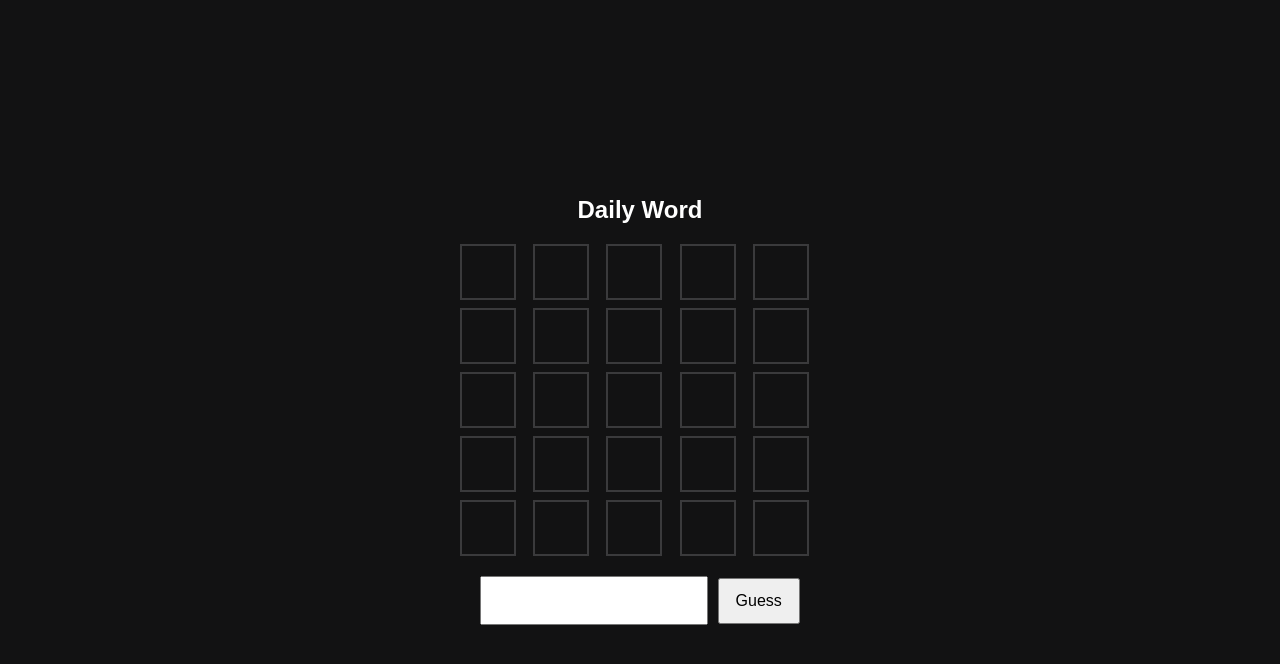
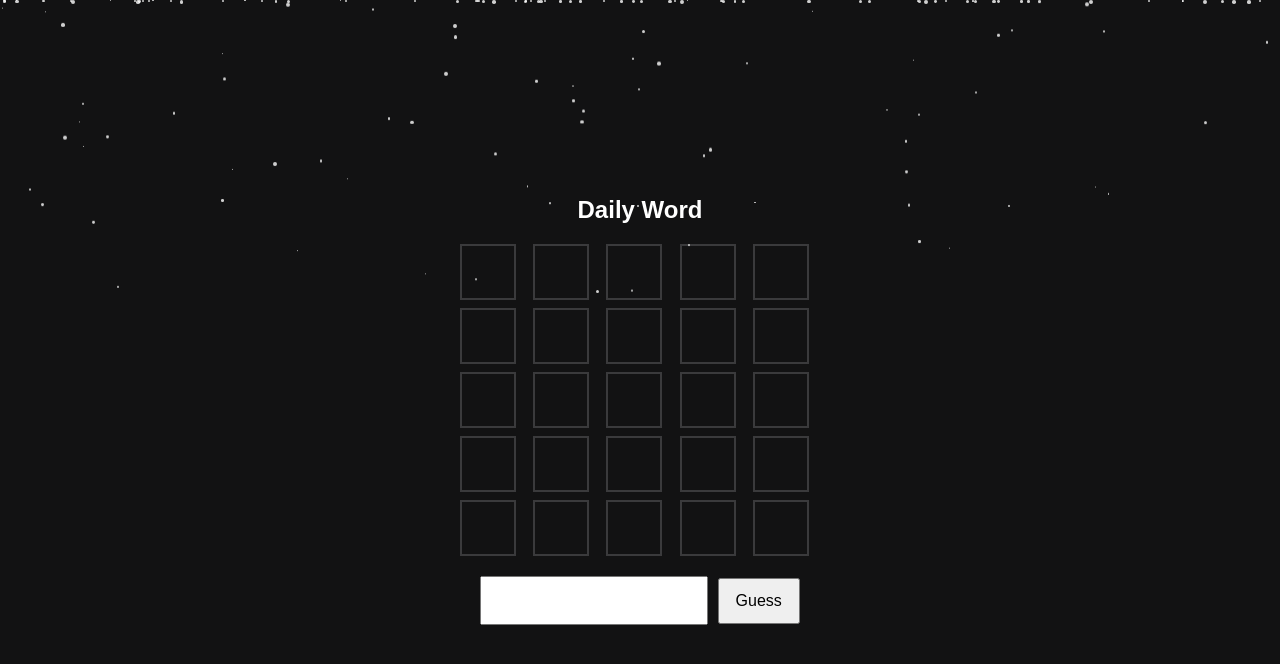
Before and after one commit to rpbaltazar/xmas-wordle, a plain HTML site: page index.html in a window 1280 px wide. Drawn offline with Linux system fonts and the light colour scheme.

Commit message:
add snow effect

```diff
--- a/css/style.css
+++ b/css/style.css
@@ -105,6 +105,30 @@ button {
   color: #2e7d32;
 }
 
+#snow-container {
+  position: fixed;
+  inset: 0;
+  pointer-events: none;
+  overflow: hidden;
+}
+
+.snowflake {
+  position: absolute;
+  background: white;
+  border-radius: 50%;
+  opacity: 0.8;
+  animation: fall linear infinite;
+}
+
+@keyframes fall {
+  from {
+    transform: translateY(-10px);
+  }
+  to {
+    transform: translateY(100vh);
+  }
+}
+
 @media (max-width: 420px) {
   .game-container > div {
     display: flex;
--- a/index.html
+++ b/index.html
@@ -7,6 +7,7 @@
     <link rel="stylesheet" href="css/style.css">
 </head>
 <body>
+  <div id="snow-container"></div>
   <div class="game-container">
     <h2>Daily Word</h2>
     <div class="grid" id="grid"></div>
@@ -33,5 +34,6 @@
     </div>
   </div>
   <script src="js/script.js"></script>
+  <script src="js/snow.js"></script>
 </body>
 </html>
--- /dev/null
+++ b/js/snow.js
@@ -0,0 +1,16 @@
+const snowContainer = document.getElementById("snow-container");
+const SNOWFLAKES = 150; // keep low for performance
+
+for (let i = 0; i < SNOWFLAKES; i++) {
+  const snowflake = document.createElement("div");
+  snowflake.className = "snowflake";
+
+  const size = Math.random() * 3 + 1;
+  snowflake.style.width = `${size}px`;
+  snowflake.style.height = `${size}px`;
+  snowflake.style.left = `${Math.random() * 100}vw`;
+  snowflake.style.animationDuration = `${Math.random() * 10 + 10}s`;
+  snowflake.style.animationDelay = `${Math.random() * 10}s`;
+
+  snowContainer.appendChild(snowflake);
+}
```
